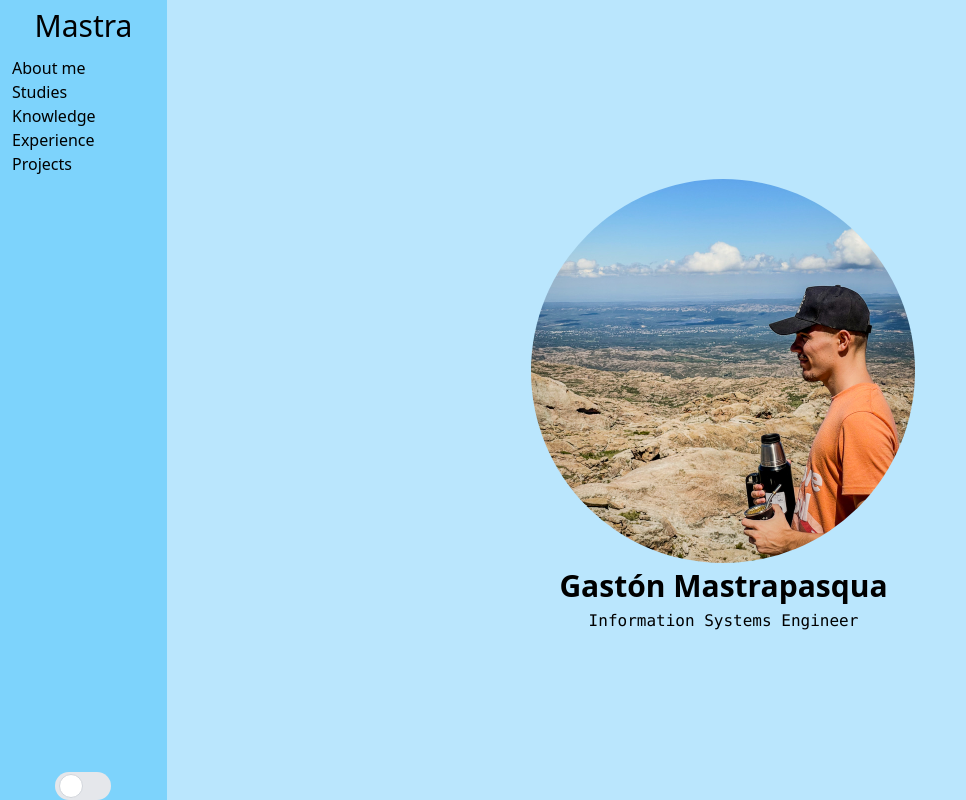
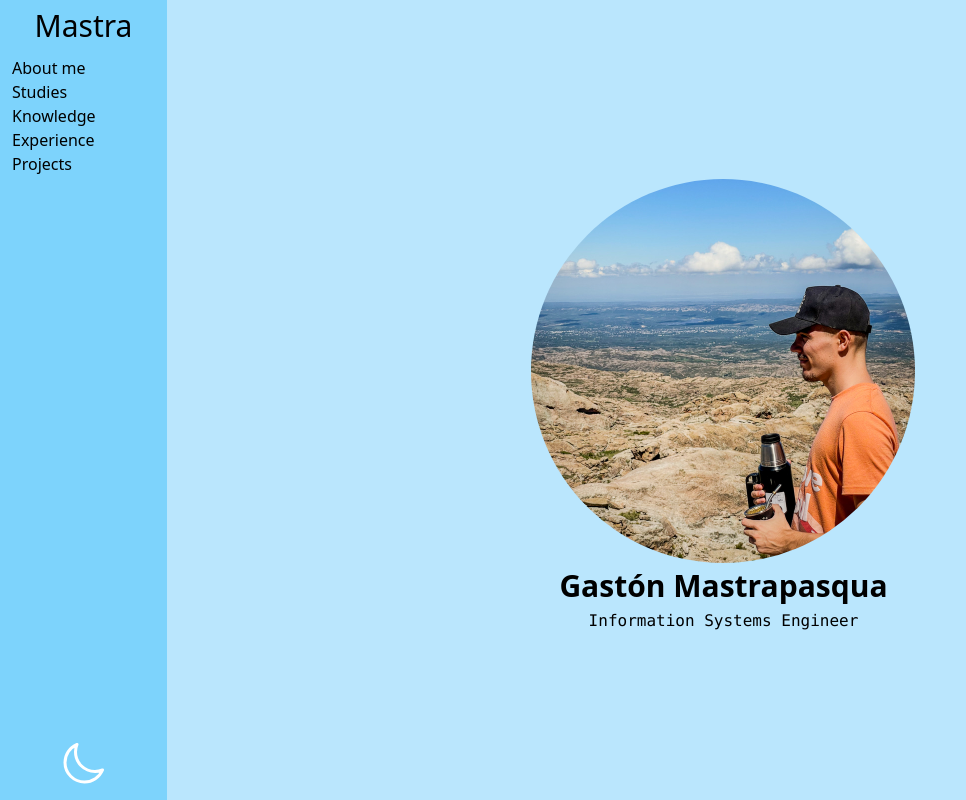
Before and after one commit to gastonmastra/Portfolio, an Angular app in the folder frontend/: page /home in a window 1280 px wide. Shown: the whole page, without its empty margins (0-966 px from the left). Built offline with nearby package versions, Linux system fonts and the light colour scheme.

Commit message:
feat: improve toggle darkmode button

```diff
--- a/frontend/src/app/shared/toolbar/toolbar.component.html
+++ b/frontend/src/app/shared/toolbar/toolbar.component.html
@@ -1,4 +1,4 @@
-<div class="bg-sky-300 dark:bg-gray-950 w-full h-screen flex flex-col">
+<div class="bg-sky-300  dark:bg-gray-950 h-screen flex flex-col">
 	<h1 routerLink="home" class="w-full text-center pt-2 text-3xl cursor-pointer">Mastra</h1>
 	<div class="h-full flex flex-col justify-between">
 		<section>
@@ -10,11 +10,19 @@
 				<li><a routerLink="projects">Projects</a></li>
 			</ul>
 		</section>
-		<div class="flex justify-center">
-			<label class="inline-flex items-center cursor-pointer">
-				<input type="checkbox" value="" class="sr-only peer" [checked]="darkmodeEnabled()" (click)="toggleDarkmode()">
-				<div class="relative w-14 h-7 bg-gray-200 peer-focus:outline-none peer-focus:ring-4 peer-focus:ring-blue-300 dark:peer-focus:ring-blue-800 rounded-full peer dark:bg-gray-700 peer-checked:after:translate-x-full rtl:peer-checked:after:-translate-x-full peer-checked:after:border-white after:content-[''] after:absolute after:top-0.5 after:start-[4px] after:bg-white after:border-gray-300 after:border after:rounded-full after:h-6 after:w-6 after:transition-all dark:border-gray-600 peer-checked:bg-blue-600"></div>
-			</label>
+		<div class="flex justify-center pb-3">
+			<button class="flex justify-center cursor-pointer w-12" (click)="toggleDarkmode()">
+				@if (darkmodeEnabled()) {
+					<svg data-slot="icon" fill="none" stroke-width="1.5" stroke="yellow" viewBox="0 0 24 24" xmlns="http://www.w3.org/2000/svg" aria-hidden="true">
+						<path stroke-linecap="round" stroke-linejoin="round" d="M12 3v2.25m6.364.386-1.591 1.591M21 12h-2.25m-.386 6.364-1.591-1.591M12 18.75V21m-4.773-4.227-1.591 1.591M5.25 12H3m4.227-4.773L5.636 5.636M15.75 12a3.75 3.75 0 1 1-7.5 0 3.75 3.75 0 0 1 7.5 0Z"></path>
+					</svg>
+				}
+				@else {
+					<svg data-slot="icon" fill="none" stroke-width="1.5" stroke="white" viewBox="0 0 24 24" xmlns="http://www.w3.org/2000/svg" aria-hidden="true">
+						<path stroke-linecap="round" stroke-linejoin="round" d="M21.752 15.002A9.72 9.72 0 0 1 18 15.75c-5.385 0-9.75-4.365-9.75-9.75 0-1.33.266-2.597.748-3.752A9.753 9.753 0 0 0 3 11.25C3 16.635 7.365 21 12.75 21a9.753 9.753 0 0 0 9.002-5.998Z"></path>
+					</svg>
+				}
+			</button>
 		</div>
 	</div>
 </div>
```
